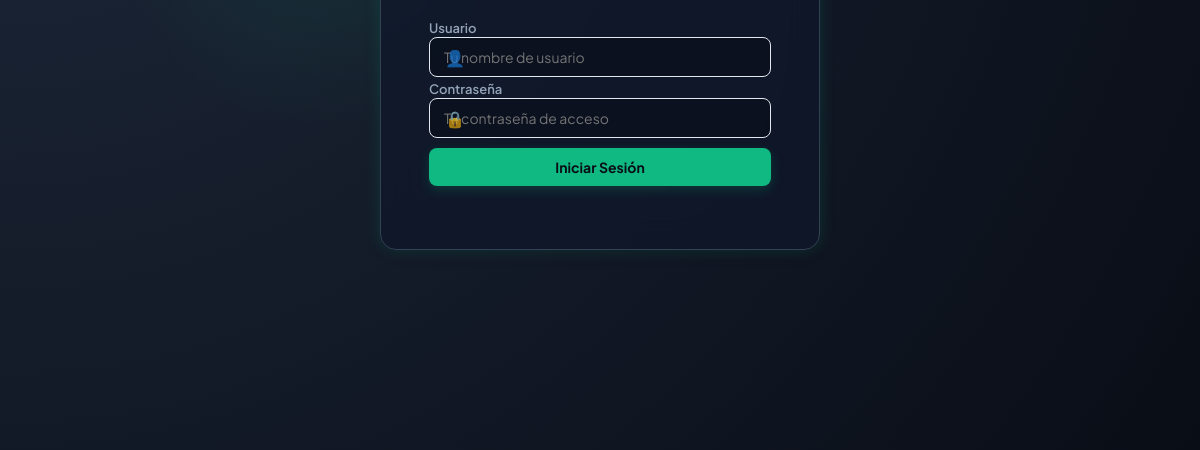
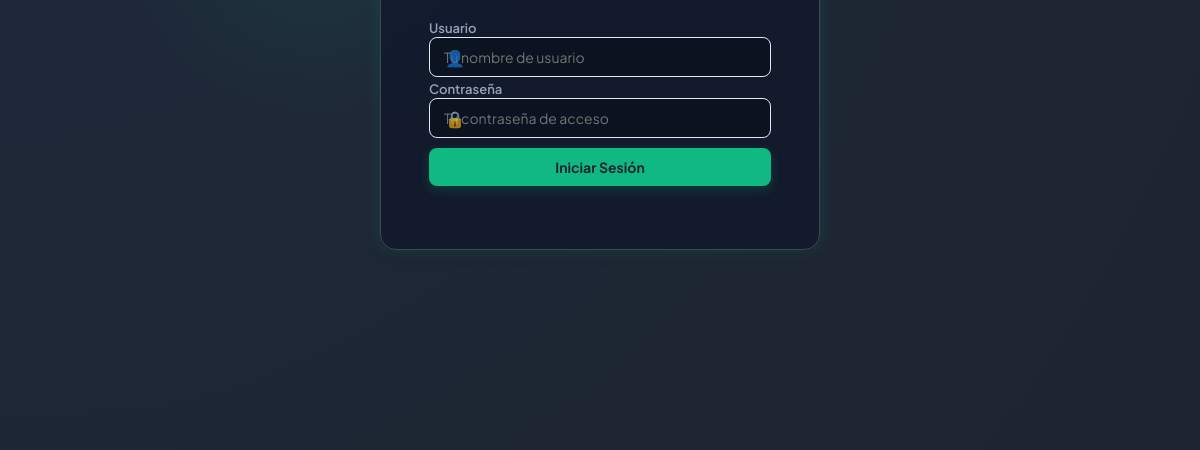
Before and after one commit to vallew3b/INVENTARIO-ADMIN-IMPERIAL, an Electron app: page index.html in a window 1200 px wide. Shown: the part 350-800 px from the top of the page. Drawn offline with nearby package versions, Linux system fonts and the light colour scheme.

Commit message:
style: actualizar colores a gris titanio mate premium (Space-Grey)

```diff
--- a/styles.css
+++ b/styles.css
@@ -16,11 +16,11 @@
     --bg-slate-gray: #f1f5f9;
     --bg-white: #ffffff;
 
-    --dark-obsidian: #090d16;
-    --dark-charcoal: #0f172a;
-    --dark-card-hover: #1e293b;
+    --dark-obsidian: #1e2530;   /* Gris Espacial Mate (Premium Space-Grey) */
+    --dark-charcoal: #2a3240;   /* Gris Titanio Medio (Titanium Accent) */
+    --dark-card-hover: #3b4454; /* Gris Slate Activo (Hover Slate Highlight) */
 
-    --text-primary: #0f172a;
+    --text-primary: #1e293b;
     --text-muted: #64748b;
     --text-light: #f8fafc;
 
@@ -36,7 +36,7 @@
 
     /* Borders & Shadows */
     --border-gray: #e2e8f0;
-    --border-dark: #334155;
+    --border-dark: #3d4756;    /* Borde Gris Titanio Fino */
     --shadow-sm: 0 1px 2px 0 rgb(0 0 0 / 0.05);
     --shadow-md: 0 4px 6px -1px rgb(0 0 0 / 0.05), 0 2px 4px -2px rgb(0 0 0 / 0.05);
     --shadow-lg: 0 10px 15px -3px rgb(0 0 0 / 0.05), 0 4px 6px -4px rgb(0 0 0 / 0.05);
```
